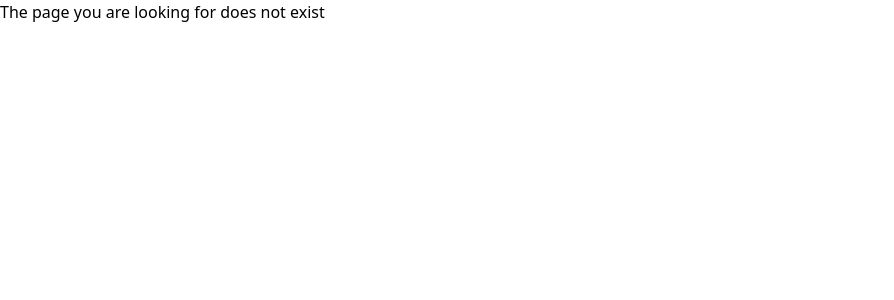
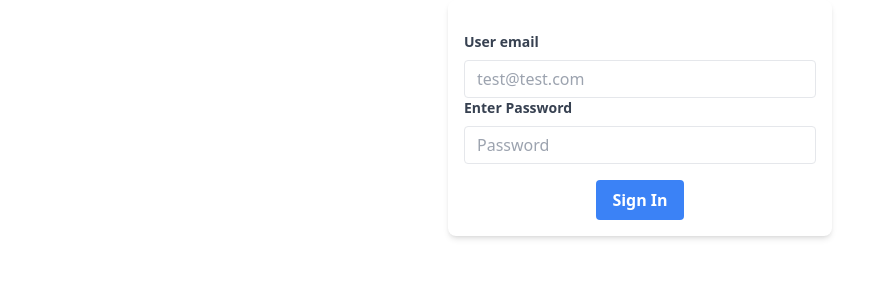
Before and after one commit to danicorralejoa/react-basic-ecommerce-app, a React (Vite) app: page /login in a window 1280 px wide. Shown: the top 300 px of the page, without its empty margins (0-894 px from the left). Built offline with nearby package versions, Linux system fonts and the light colour scheme; no server answers.

Commit message:
Add Log in Form screen. Fetch user data from API 'https://edteam.notion.site/API-Mock-Project-e21fdf09c4a44560bf6c61a288d5ac69'

```diff
--- a/package.json
+++ b/package.json
@@ -10,6 +10,7 @@
     "preview": "vite preview"
   },
   "dependencies": {
+    "axios": "^1.4.0",
     "react": "^18.2.0",
     "react-dom": "^18.2.0",
     "react-router-dom": "^6.13.0"
--- /dev/null
+++ b/src/components/pages/Login.jsx
@@ -0,0 +1,97 @@
+import React, { useState } from "react";
+import axios from "axios";
+import { API_URL } from "../../constants/env";
+import { setUserToken } from "../../helpers/auth";
+import { useNavigate } from "react-router-dom";
+
+function Login() {
+  const [form, setForm] = useState({
+    email: "",
+    password: "",
+  });
+
+  const [loading, setLoading] = useState(false);
+  const [error, setError] = useState();
+  const navigate = useNavigate();
+  const handleChange = (e) => {
+    setForm({
+      ...form,
+      [e.target.id]: e.target.value,
+    });
+  };
+
+  const formSubtmit = (e) => {
+    e.preventDefault();
+    setLoading(true);
+
+    const userCredentials = {
+      email: form.email,
+      password: form.password,
+    };
+
+    axios
+      .post(`${API_URL}/public/login`, userCredentials)
+      .then((response) => {
+        setUserToken(response.data.data.token);
+        setLoading(false);
+        navigate("/");
+      })
+      .catch((error) => {
+        if (error) {
+          alert(`Por favor intenta de nuevo: ${error}`);
+        }
+        console.warn("Se ha producido un error " + error.toJSON());
+        setLoading(false);
+      });
+  };
+
+  return (
+    <form
+      className="max-w-sm mx-auto p-4 pt-8 bg-white shadow-md rounded-lg"
+      onSubmit={formSubtmit}
+    >
+      <div className="mb-4">
+        <label
+          htmlFor="email"
+          className="block text-gray-700 text-sm font-bold mb-2"
+        >
+          User email{" "}
+        </label>
+        <input
+          id="email"
+          type="email"
+          placeholder="test@test.com"
+          value={form.email}
+          onChange={handleChange}
+          required
+          className="appearance-none border rounded w-full py-2 px-3 text-gray-700 leading-tight focus:outline-none focus:shadow-outline"
+        />
+        <label
+          htmlFor="password"
+          className="block text-gray-700 text-sm font-bold mb-2"
+        >
+          Enter Password{" "}
+        </label>
+        <input
+          id="password"
+          type="password"
+          placeholder="Password"
+          onChange={handleChange}
+          value={form.password}
+          required
+          className="appearance-none border rounded w-full py-2 px-3 text-gray-700 leading-tight focus:outline-none focus:shadow-outline"
+        />
+      </div>
+      <div className="flex justify-center">
+        <button
+          type="submit"
+          className="bg-blue-500 hover:bg-blue-700 text-white font-bold py-2 px-4 rounded focus:outline-none focus:shadow-outline"
+        >
+          {loading ? <>Loading...</> : <>Sign In</>}
+        </button>
+      </div>
+    </form>
+  );
+}
+
+export default Login;
--- a/src/constants/env.js
+++ b/src/constants/env.js
@@ -1 +1,2 @@
 export const API_URL = import.meta.env.VITE_API_URL;
+export const USER_TOKEN_KEY = import.meta.env.VITE_USER_TOKEN;
--- /dev/null
+++ b/src/helpers/auth.jsx
@@ -0,0 +1,13 @@
+import { USER_TOKEN_KEY } from "../constants/env";
+
+export const setUserToken = (userToken) => {
+  localStorage.setItem(USER_TOKEN_KEY, userToken);
+};
+
+export const token = () => {
+  localStorage.getItem(USER_TOKEN_KEY);
+};
+
+export const deleteUserToken = () => {
+  localStorage.removeItem(USER_TOKEN_KEY);
+};
--- /dev/null
+++ b/src/hooks/useLoginRequest.jsx
@@ -0,0 +1,29 @@
+import { useEffect, useState } from "react";
+import { API_URL } from "../constants/env";
+import axios from "axios";
+const useLoginRequest = (userEmail, userPassword) => {
+  const [user, setUser] = useState([]);
+  const [loading, setLoading] = useState(false);
+  const userData = {
+    email: userEmail,
+    password: userPassword,
+  };
+
+  useEffect(() => {
+    setLoading(false);
+    axios
+      .post(API_URL, userData)
+      .then((response) => {
+        setLoading(false);
+        setUser(response);
+        console.warn(response);
+      })
+      .catch((error) => {
+        setLoading(false);
+        console.warn("Se ha producido un error " + error);
+      });
+  }, []);
+  return [user, loading];
+};
+
+export default useLoginRequest;
```
Also changed, not shown: src/main.jsx (+7 -7 lines), src/router/router.jsx (+6 -1 lines), .eslintrc.cjs, 2 other files (tests, documents, lock files or other folders).
